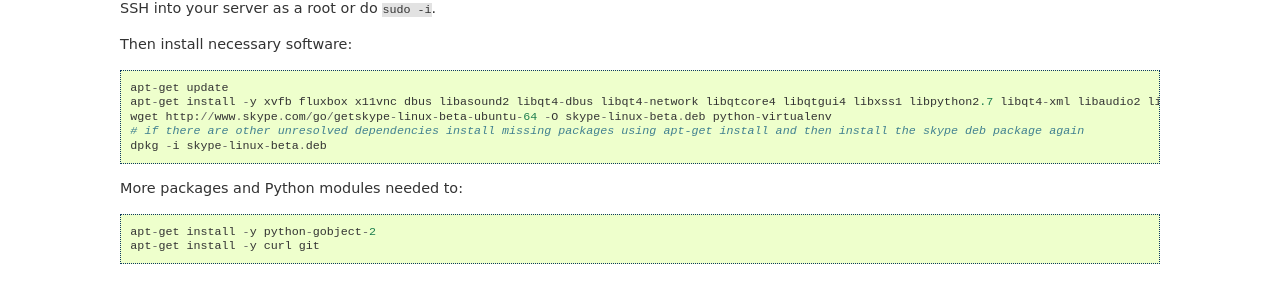
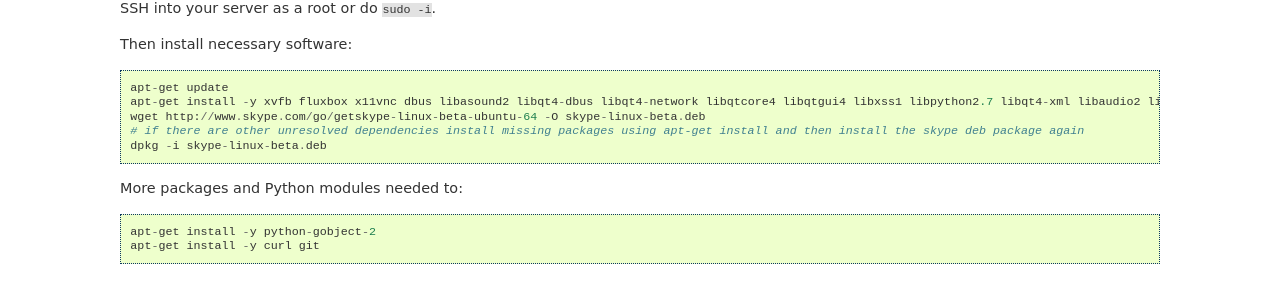
Before and after one commit to opensourcehacker/sevabot, a Sphinx documentation site: the page built from docs/source/ubuntu.rst, in a window 1280 px wide and 900 px high, scrolled down 605 px. Shown: the part 150-446 px from the top of the window. Built offline with Sphinx 7.4.7, drawn with Linux system fonts in a browser that asks for light colours.

Commit message:
Fixed python-virtualenv on wrong line!

```diff
--- a/docs/source/ubuntu.rst
+++ b/docs/source/ubuntu.rst
@@ -25,8 +25,8 @@
 Then install necessary software::
 
     apt-get update
-    apt-get install -y xvfb fluxbox x11vnc dbus libasound2 libqt4-dbus libqt4-network libqtcore4 libqtgui4 libxss1 libpython2.7 libqt4-xml libaudio2 libmng1 fontconfig liblcms1 lib32stdc++6 lib32asound2 ia32-libs libc6-i386 lib32gcc1 nano
-    wget http://www.skype.com/go/getskype-linux-beta-ubuntu-64 -O skype-linux-beta.deb python-virtualenv
+    apt-get install -y xvfb fluxbox x11vnc dbus libasound2 libqt4-dbus libqt4-network libqtcore4 libqtgui4 libxss1 libpython2.7 libqt4-xml libaudio2 libmng1 fontconfig liblcms1 lib32stdc++6 lib32asound2 ia32-libs libc6-i386 lib32gcc1 nano python-virtualenv
+    wget http://www.skype.com/go/getskype-linux-beta-ubuntu-64 -O skype-linux-beta.deb
     # if there are other unresolved dependencies install missing packages using apt-get install and then install the skype deb package again
     dpkg -i skype-linux-beta.deb
 
```
